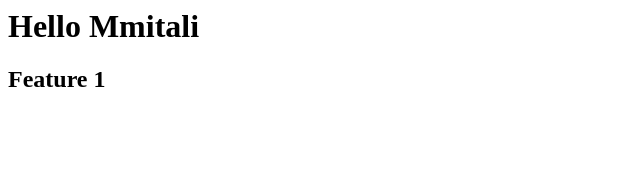
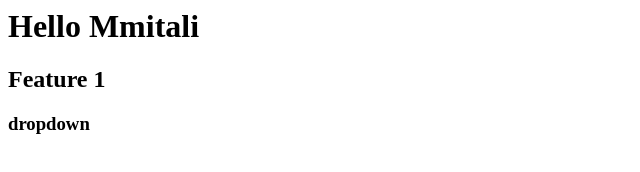
Before and after one commit to Mitali178/localrepo, a plain HTML site: page Index.html in a window 1280 px wide. Shown: the whole page, without its empty margins (0-640 px from the left). Drawn offline with Linux system fonts and the light colour scheme.

Commit message:
dropdown  added

```diff
--- a/Index.html
+++ b/Index.html
@@ -1,2 +1,3 @@
 <h1>Hello Mmitali</h1>
 <h2>Feature 1</h2>
+<h3>dropdown</h3>
```
